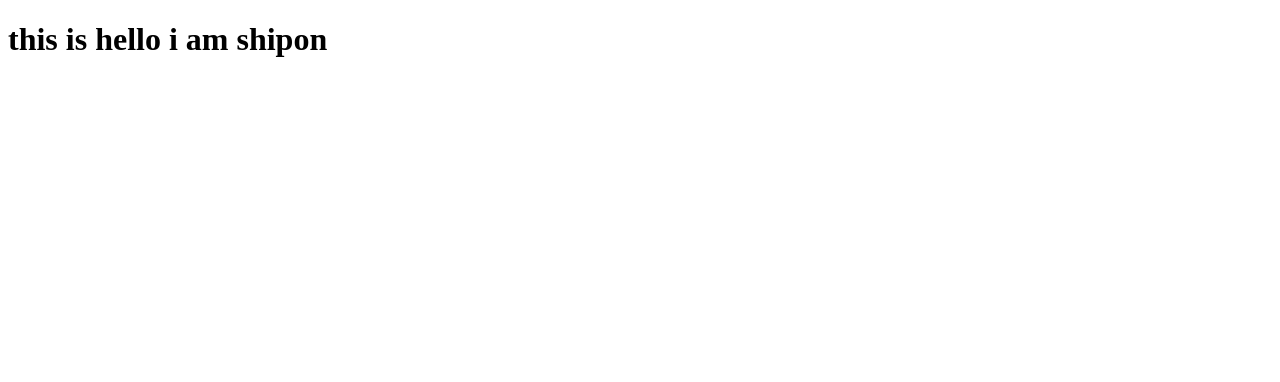
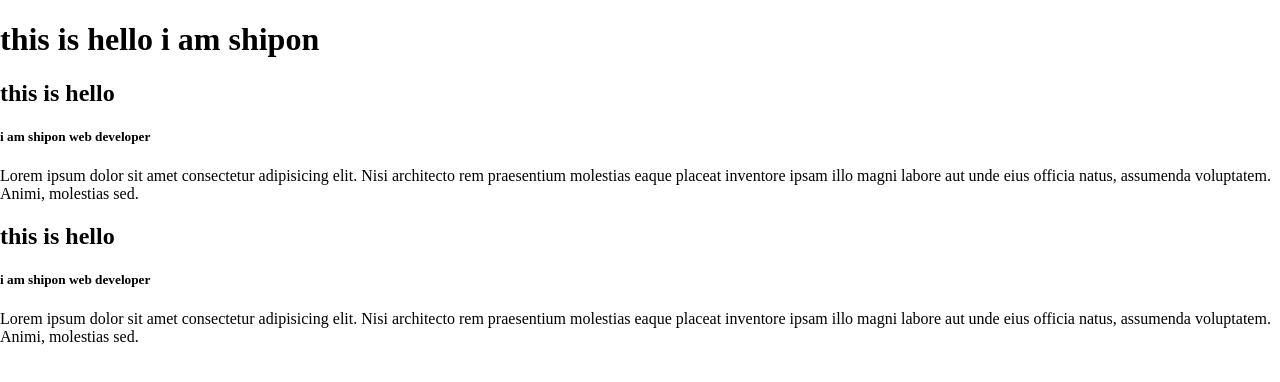
Before and after one commit to SShipon/my-bangladesh-website, a plain HTML site: page index.html in a window 1280 px wide. Drawn offline with Linux system fonts and the light colour scheme.

Commit message:
this is hello

```diff
--- a/index.html
+++ b/index.html
@@ -5,8 +5,24 @@
     <meta http-equiv="X-UA-Compatible" content="IE=edge" />
     <meta name="viewport" content="width=device-width, initial-scale=1.0" />
     <title>Document</title>
+    <link rel="stylesheet" href="style.css">
   </head>
   <body>
     <h1>this is hello i am shipon</h1>
+     <section>
+         <div class="main-container">
+             <div class="container">
+                 <h2>this is hello</h2>
+                 <h5>i am shipon web developer</h5>
+                 <p>Lorem ipsum dolor sit amet consectetur adipisicing elit. Nisi architecto rem praesentium molestias eaque placeat inventore ipsam illo magni labore aut unde eius officia natus, assumenda voluptatem. Animi, molestias sed.</p>
+             </div>
+             <div class="container">
+                 <h2>this is hello</h2>
+                 <h5>i am shipon web developer</h5>
+                 <p>Lorem ipsum dolor sit amet consectetur adipisicing elit. Nisi architecto rem praesentium molestias eaque placeat inventore ipsam illo magni labore aut unde eius officia natus, assumenda voluptatem. Animi, molestias sed.</p>
+             </div>
+         </div>
+     </section>
+
   </body>
 </html>
--- /dev/null
+++ b/style.css
@@ -0,0 +1,6 @@
+body {
+  margin: 0;
+}
+.main-container{
+
+}
```
